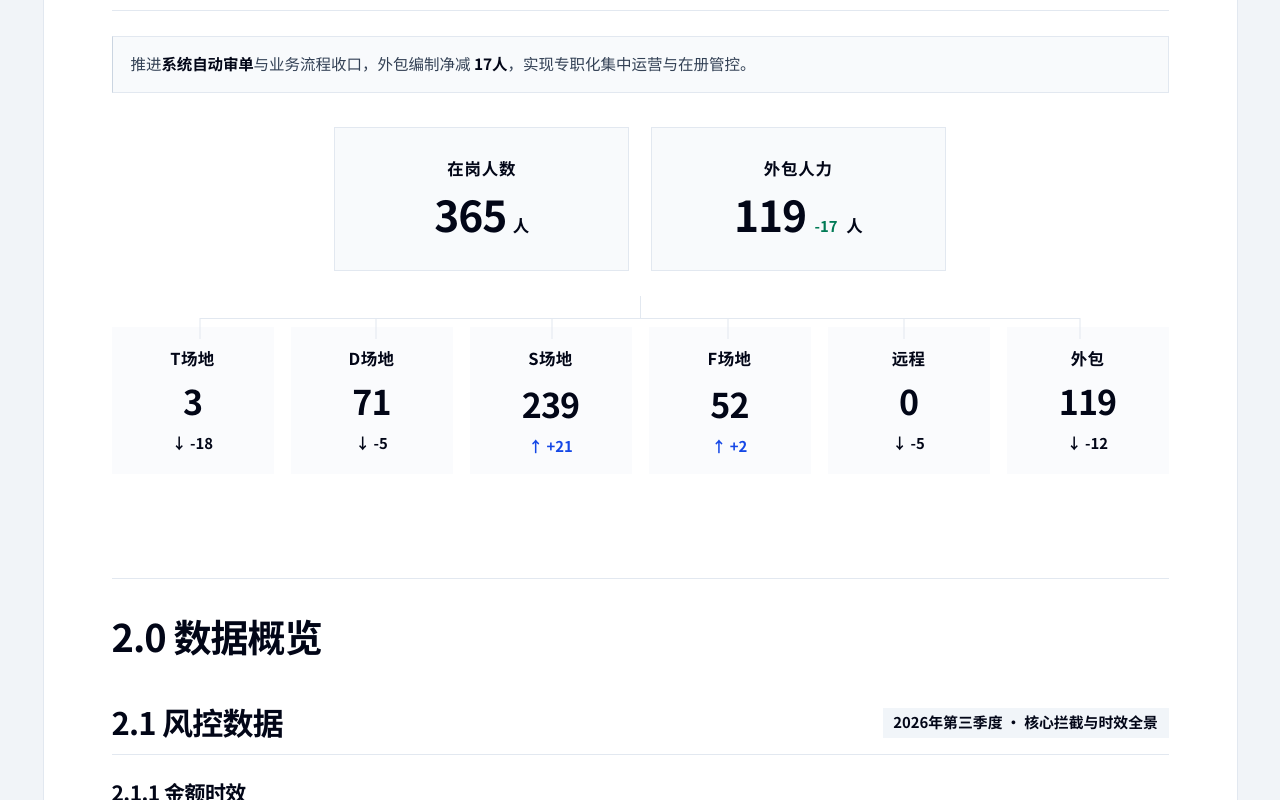
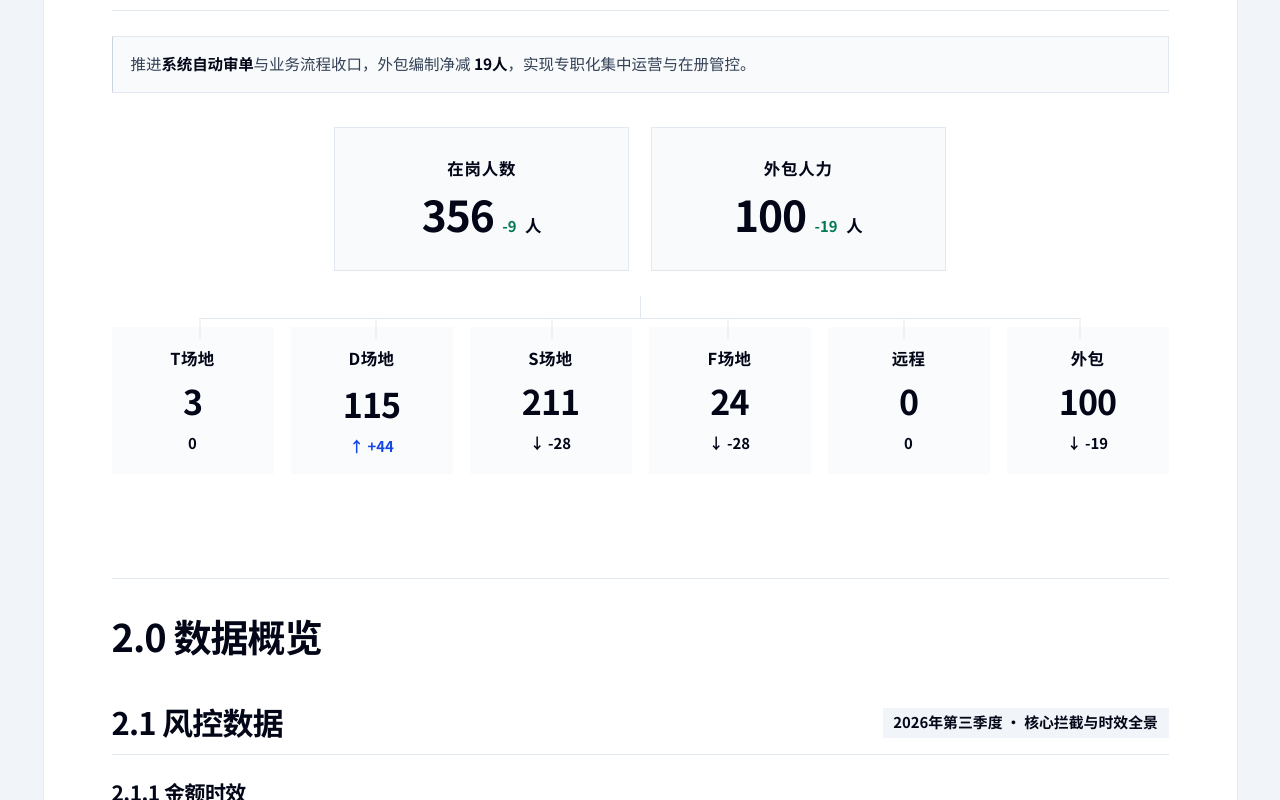
Before and after one commit to imleo824/test15, a React (Vite) app: page / in a window 1280 px wide. Shown: the part 1520-2320 px from the top of the page. Built offline with nearby package versions, Linux system fonts and the light colour scheme.

Commit message:
feat(WorldCupGuaranteeReview): update personnel metrics and audit logic
Adjust personnel distribution figures and document the new dual-trigger mechanism (score-based threshold and high-risk strategy combination) for system audit evolution.

```diff
--- a/src/components/sections/WorldCupGuaranteeReview/PersonnelDistribution.tsx
+++ b/src/components/sections/WorldCupGuaranteeReview/PersonnelDistribution.tsx
@@ -80,7 +80,7 @@ export const PersonnelDistribution: React.FC = () => {
         <SummaryBox variant="module">
           <div className="text-sm sm:text-[15.5px] text-slate-700 font-normal leading-relaxed">
             {highlightNumbers(
-              "推进[[系统自动审单]]与业务流程收口，外包编制净减 [[17人]]，实现专职化集中运营与在册管控。"
+              "推进[[系统自动审单]]与业务流程收口，外包编制净减 [[19人]]，实现专职化集中运营与在册管控。"
             )}
           </div>
         </SummaryBox>
@@ -93,9 +93,12 @@ export const PersonnelDistribution: React.FC = () => {
               <span className="text-xs sm:text-sm font-bold text-slate-600 block uppercase tracking-wider">
                 在岗人数
               </span>
-              <div className="flex items-baseline justify-center gap-1.5 py-1">
+              <div className="flex items-baseline justify-center gap-2 py-1">
                 <span className="text-3xl sm:text-4xl font-bold text-slate-950 tracking-tight tabular-nums">
-                  365
+                  356
+                </span>
+                <span className="text-xs font-bold text-emerald-700 tabular-nums">
+                  -9
                 </span>
                 <span className="text-sm font-bold text-slate-600">人</span>
               </div>
@@ -108,10 +111,10 @@ export const PersonnelDistribution: React.FC = () => {
               </span>
               <div className="flex items-baseline justify-center gap-2 py-1">
                 <span className="text-3xl sm:text-4xl font-bold text-slate-950 tracking-tight tabular-nums">
-                  119
+                  100
                 </span>
                 <span className="text-xs font-bold text-emerald-700 tabular-nums">
-                  -17
+                  -19
                 </span>
                 <span className="text-sm font-bold text-slate-600">人</span>
               </div>
@@ -138,12 +141,12 @@ export const PersonnelDistribution: React.FC = () => {
           {/* 第二层：6个细分岗位卡片 */}
           <div className="grid grid-cols-2 sm:grid-cols-3 lg:grid-cols-6 gap-3 sm:gap-4 items-stretch">
             {[
-              { label: "T场地", count: "3", change: "↓ -18", isReduction: true },
-              { label: "D场地", count: "71", change: "↓ -5", isReduction: true },
-              { label: "S场地", count: "239", change: "↑ +21", isIncrease: true },
-              { label: "F场地", count: "52", change: "↑ +2", isIncrease: true },
-              { label: "远程", count: "0", change: "↓ -5", isReduction: true },
-              { label: "外包", count: "119", change: "↓ -12", isReduction: true },
+              { label: "T场地", count: "3", change: "0", isIncrease: false },
+              { label: "D场地", count: "115", change: "↑ +44", isIncrease: true },
+              { label: "S场地", count: "211", change: "↓ -28", isIncrease: false },
+              { label: "F场地", count: "24", change: "↓ -28", isIncrease: false },
+              { label: "远程", count: "0", change: "0", isIncrease: false },
+              { label: "外包", count: "100", change: "↓ -19", isIncrease: false },
             ].map((item) => (
               <div
                 key={item.label}
--- a/src/components/sections/WorldCupGuaranteeReview/SystemAuditEvolutionSection.tsx
+++ b/src/components/sections/WorldCupGuaranteeReview/SystemAuditEvolutionSection.tsx
@@ -817,7 +817,7 @@ export const SystemAuditEvolutionSection: React.FC = () => {
             {/* 框架说明 */}
             <SummaryBox variant="module">
               {highlightNumbers(
-                "云盾构建[[“策略扫描 ➔ 风险评分 ➔ 动态派单 ➔ 闭环反馈进化”]]全链路闭环，以数据、特征、策略、评分与流程为支撑，[[实现系统自动放行与人工精审的高效协同]]。"
+                "云盾构建[[“策略扫描 ➔ 风险评分 ➔ 动态派单 ➔ 闭环反馈进化”]]全链路闭环，融合[[风险分值累加]]与[[特定高危策略组合熔断]]双重判定逻辑，[[实现系统自动放行与人工精审的高效协同]]。"
               )}
             </SummaryBox>
 
@@ -931,6 +931,43 @@ export const SystemAuditEvolutionSection: React.FC = () => {
                           <span className="w-2 h-2 rounded-full bg-rose-500 animate-pulse"></span>
                           50+ 项策略探针穿透
                         </span>
+                      </div>
+                    </div>
+
+                    {/* 策略扫描双重转人工触发逻辑（分数判定 + 高危特定组合熔断） */}
+                    <div className="bg-amber-50/70 border border-amber-200/90 p-3 sm:p-3.5 space-y-2">
+                      <div className="flex items-center justify-between border-b border-amber-200/80 pb-2">
+                        <div className="flex items-center gap-2">
+                          <span className="px-2 py-0.5 bg-amber-900 text-white font-mono font-bold text-xs">
+                            双重转人工触发机制
+                          </span>
+                          <span className="font-bold text-slate-950 text-xs sm:text-sm">
+                            分数量化阈值 + 特定高危策略组合熔断
+                          </span>
+                        </div>
+                        <span className="hidden sm:inline-block text-[11px] font-bold text-amber-900 bg-amber-100 px-2 py-0.5 border border-amber-300 font-mono">
+                          杜绝低分高危漏网
+                        </span>
+                      </div>
+                      <div className="grid grid-cols-1 md:grid-cols-2 gap-2.5 text-xs sm:text-[13px] leading-relaxed">
+                        <div className="bg-white/90 p-2.5 border border-slate-200/80 space-y-1">
+                          <div className="font-bold text-slate-950 flex items-center gap-1.5">
+                            <span className="w-1.5 h-1.5 rounded-full bg-slate-900"></span>
+                            <span>逻辑一：风险分值累加（标准量化）</span>
+                          </div>
+                          <p className="text-slate-700">
+                            50+ 项策略探针实时扫描计分，若加权总得分达到风险安全放行门槛（如 ≥ 60分），系统自动阻断并转人工审核。
+                          </p>
+                        </div>
+                        <div className="bg-white/90 p-2.5 border border-amber-300/80 space-y-1">
+                          <div className="font-bold text-amber-950 flex items-center gap-1.5">
+                            <span className="w-1.5 h-1.5 rounded-full bg-rose-600"></span>
+                            <span>逻辑二：特定策略组合熔断（低分高危强转）</span>
+                          </div>
+                          <p className="text-slate-700">
+                            即使<strong>总风险分数不高（未达分值门槛）</strong>，只要命中<strong>特定高危策略组合</strong>（如：<span className="font-mono font-bold text-rose-900 bg-rose-50 border border-rose-200 px-1 py-0.2">敏感资料变更 + 快进快出</span>，或 <span className="font-mono font-bold text-rose-900 bg-rose-50 border border-rose-200 px-1 py-0.2">新绑定账户 + 特邀红利超额</span>），同样直接强行转人工审核。
+                          </p>
+                        </div>
                       </div>
                     </div>
 
@@ -1235,11 +1272,11 @@ export const SystemAuditEvolutionSection: React.FC = () => {
                           </div>
                           <h6 className="font-bold text-slate-950 text-base pt-0.5">3. 比较参数</h6>
                           <p className="text-sm text-slate-700 leading-relaxed">
-                            比对风控安全放行线阈值参数（如：规则放行线 60 分）。
+                            比对风控安全放行线阈值参数（如：规则放行线 60 分），或比对【高危特定策略组合】命中状态。
                           </p>
                         </div>
                         <div className="pt-2 border-t border-slate-200 text-xs sm:text-sm font-mono font-bold text-slate-900">
-                          比对：105分 ≥ 60分
+                          比对：105分 ≥ 60分 / 组合命中
                         </div>
                       </div>
 
@@ -1252,7 +1289,7 @@ export const SystemAuditEvolutionSection: React.FC = () => {
                           </div>
                           <h6 className="font-bold text-white text-base pt-0.5">4. 决定是否转给人</h6>
                           <p className="text-sm text-slate-300 leading-relaxed">
-                            超出放行安全分值，触发风控防御阻断并转人工精审；未超线直接自动放行。
+                            超出放行安全分值（≥60分）或命中高危特定组合（低分强转），均直接转人工精审；未超线且未中组合则放行。
                           </p>
                         </div>
                         <div className="pt-2 border-t border-slate-800 text-xs sm:text-sm font-mono font-bold text-rose-300 flex items-center gap-1">
```
